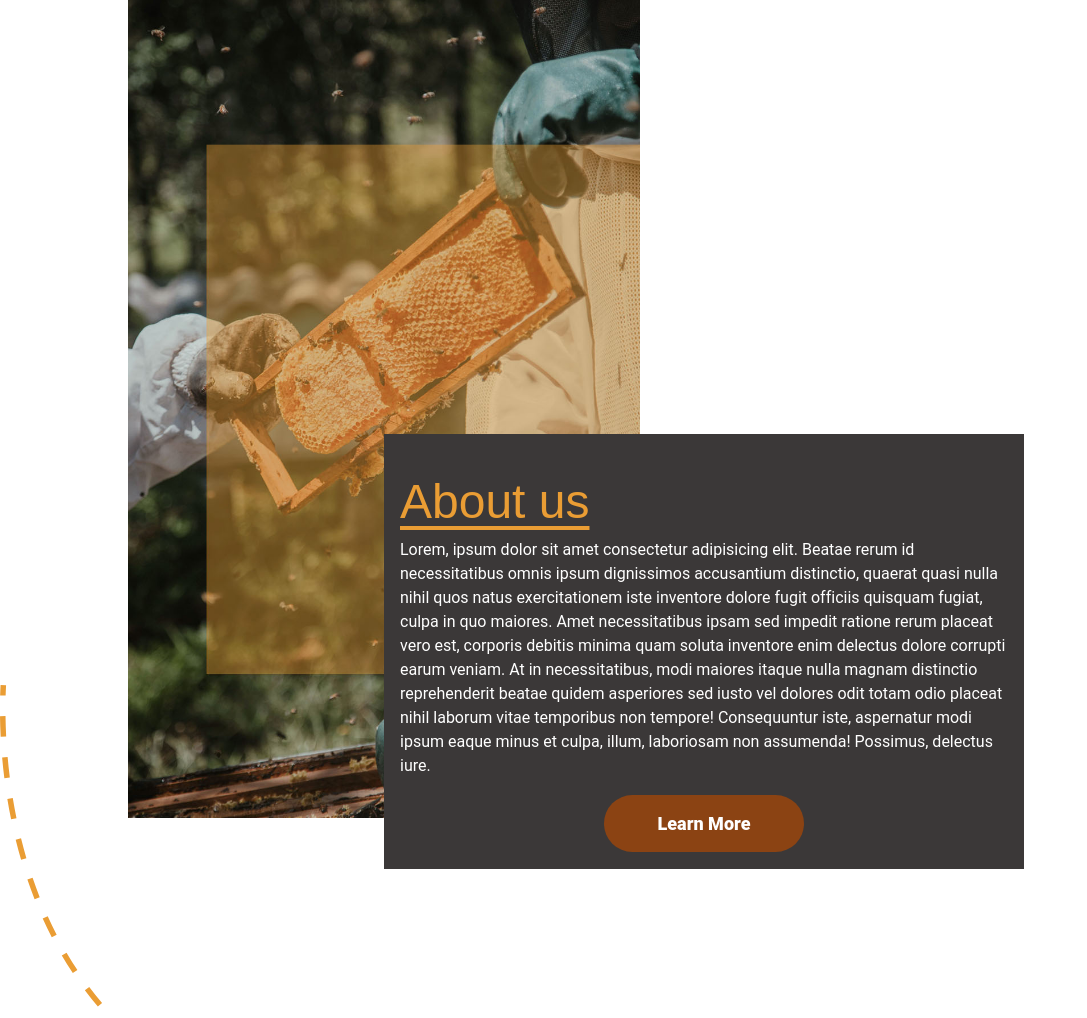
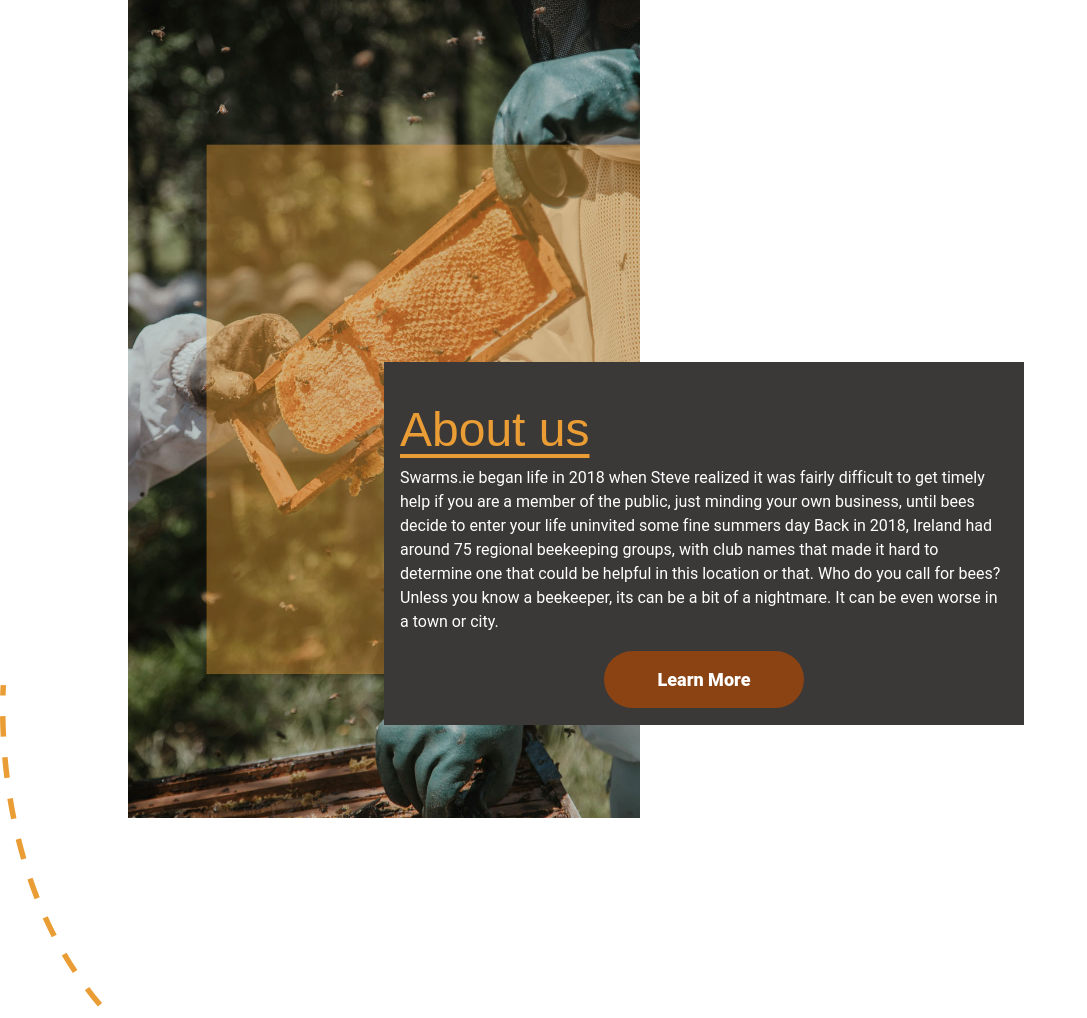
Before and after one commit to Shane-Donlon/ci-pp4-django, a Django app: page / in a window 1280 px wide. Shown: the part 1715-2733 px from the top of the page, without its empty margins (0-1087 px from the left). Run offline with Django 4.2, Linux system fonts and the light colour scheme; data that the repository does not hold is empty.

Commit message:
Reomve lorem text, and disused btn

```diff
--- a/swarms/unauthenticated/templates/unauthenticated/unauthenticated.html
+++ b/swarms/unauthenticated/templates/unauthenticated/unauthenticated.html
@@ -108,7 +108,9 @@ stroke-dasharray: 0 0 15.03 15.03;
             <div class="about-us-card">
                 <h2 class="about-us-h2">About us</h2>
                 <p>
-                    Lorem, ipsum dolor sit amet consectetur adipisicing elit. Beatae rerum id necessitatibus omnis ipsum dignissimos accusantium distinctio, quaerat quasi nulla nihil quos natus exercitationem iste inventore dolore fugit officiis quisquam fugiat, culpa in quo maiores. Amet necessitatibus ipsam sed impedit ratione rerum placeat vero est, corporis debitis minima quam soluta inventore enim delectus dolore corrupti earum veniam. At in necessitatibus, modi maiores itaque nulla magnam distinctio reprehenderit beatae quidem asperiores sed iusto vel dolores odit totam odio placeat nihil laborum vitae temporibus non tempore! Consequuntur iste, aspernatur modi ipsum eaque minus et culpa, illum, laboriosam non assumenda! Possimus, delectus iure.
+                    Swarms.ie began life in 2018 when Steve realized it was fairly difficult to get timely help if you are a member of the public, just minding your own business, until bees decide to enter your life uninvited some fine summers day
+                    Back in 2018, Ireland had around 75 regional beekeeping groups, with club names that made it hard to determine one that could be helpful in this location or that. Who do you call for bees?
+                    Unless you know a beekeeper, its can be a bit of a nightmare. It can be even worse in a town or city.
                 </p>
                 <div class="learn-more-about-us">
                     <a href="{% url "about" %}" class="learn-more-btn">Learn More</a>
@@ -143,9 +145,6 @@ stroke-dasharray: 0 0 15.03 15.03;
                 <p class="beekeeper-p">
                     Swarms can collect for short periods on nearly anything while scout bees search for a perfect new abode. Once a suitable location has been agreed up (bees are very democratic!), they all move en masse to the new location, the sight of a cloud of bees moving is something else!
                 </p>
-                <div class="btn-wrapper">
-                    <a href="#" class="learn-more-btn learn-more">Learn more</a>
-                </div>
             </div>
         </div>
         <div class="beekeeper-img-wrapper">
```
